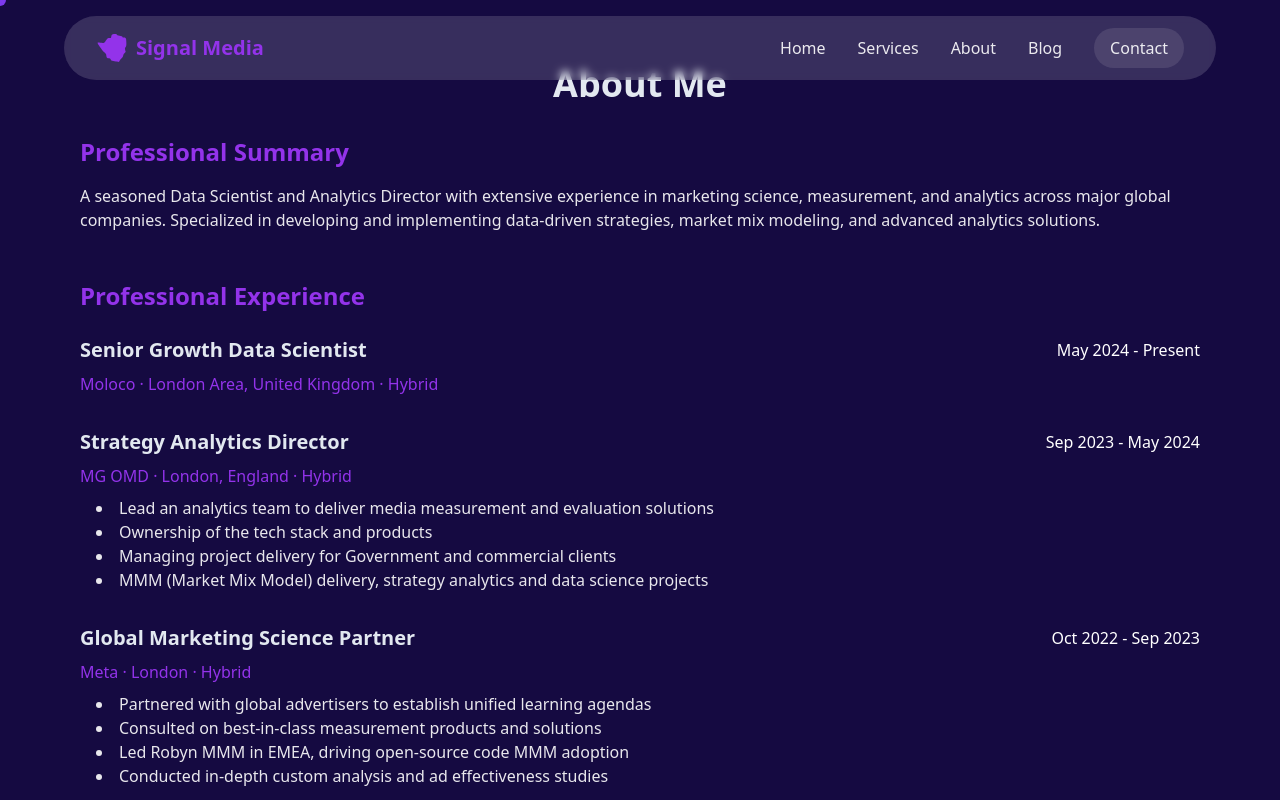
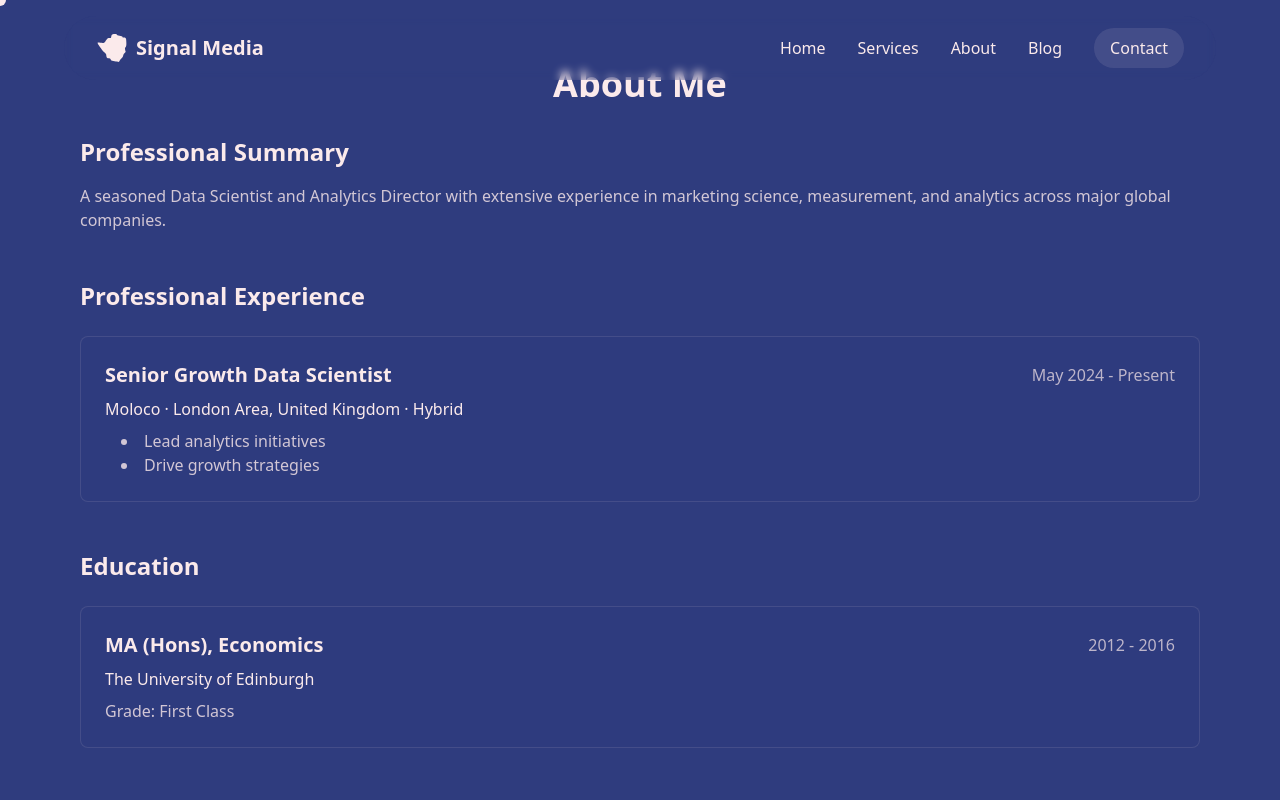
Before and after one commit to alaricjames/signal-media-project, a React (Vite) app: page /about in a window 1280 px wide. Shown: the top 800 px of the page. Built offline with nearby package versions, Linux system fonts and the light colour scheme.

Commit message:
big colour change

```diff
--- a/src/App.css
+++ b/src/App.css
@@ -8,26 +8,25 @@
 /* Modern color palette */
 :root {
   /* Primary colors */
-  --primary-dark: #150a41;  /* Main dark color */
-  --primary-purple: #7C3AED;
-  --primary-pink: #DB2777;
+  --primary-dark: #2F3C7E;  /* Navy blue */
+  --primary-light: #FBEAEB;  /* Light pink */
 
   /* Background colors */
-  --bg-darker: #0d0629;     /* Slightly darker than main */
-  --bg-main: #150a41;       /* Main background */
-  --bg-lighter: #1f1154;    /* Slightly lighter for contrast */
+  --bg-darker: #252f63;     /* Slightly darker navy */
+  --bg-main: #2F3C7E;       /* Main navy background */
+  --bg-lighter: #3a4a9e;    /* Slightly lighter navy */
 
   /* Text colors */
-  --text-light: #e2e8f0;    /* Light gray for main text */
-  --text-muted: #94a3b8;    /* Muted gray for secondary text */
+  --text-light: #FBEAEB;    /* Light pink for main text */
+  --text-muted: #ffd8d9;    /* Slightly darker pink for secondary text */
   --text-bright: #ffffff;    /* White for emphasis */
 
   /* Accent colors */
-  --accent-purple: #7e6190;
-  --accent-blue: #487fa1;
+  --accent-navy: #2F3C7E;
+  --accent-pink: #FBEAEB;
 
   /* Gradient combinations */
-  --gradient-hero: linear-gradient(135deg, var(--bg-darker) 0%, var(--bg-main) 50%, var(--primary-purple) 100%);
+  --gradient-hero: linear-gradient(135deg, var(--bg-darker) 0%, var(--bg-main) 50%, var(--bg-lighter) 100%);
   --gradient-card: linear-gradient(135deg, var(--bg-main) 0%, var(--bg-lighter) 100%);
 }
 
@@ -39,14 +38,14 @@
 
 /* Card and container styles */
 .card-surface {
-  background: #150a41;  /* Solid color instead of rgba */
-  border: 1px solid rgba(255, 255, 255, 0.1);
+  background: #2F3C7E;
+  border: 1px solid rgba(251, 234, 235, 0.1);
   box-shadow: 0 4px 6px -1px rgba(0, 0, 0, 0.3);
 }
 
 /* Blog specific card styles */
 .blog-card {
-  background: #1f1154;  /* Lighter solid purple for blog cards */
+  background: #3a4a9e;
 }
 
 /* Text styles for blog */
@@ -112,15 +111,15 @@
 
 /* Gradient backgrounds */
 .gradient-bg {
-  background: rgba(255, 255, 255, 0.1);
+  background: rgba(251, 234, 235, 0.1);
   backdrop-filter: blur(4px);
-  border: 1px solid rgba(255, 255, 255, 0.2);
-  color: white;
+  border: 1px solid rgba(251, 234, 235, 0.2);
+  color: #FBEAEB;
   transition: all 0.3s ease;
 }
 
 .gradient-bg:hover {
-  background: rgba(255, 255, 255, 0.2);
+  background: rgba(251, 234, 235, 0.2);
   transform: translateY(-1px);
   box-shadow: 0 4px 12px rgba(0, 0, 0, 0.1);
 }
@@ -151,7 +150,7 @@
 .cursor {
   width: 12px;
   height: 12px;
-  background-color: #7C3AED; /* Deep purple color matching your logo */
+  background-color: #FBEAEB;
   border-radius: 50%;
   position: fixed;
   pointer-events: none; /* Ensures the circle doesn't interfere with clicking */
@@ -161,7 +160,7 @@
 
 /* White cursor for dark backgrounds */
 .cursor-light {
-  background-color: white;
+  background-color: #2F3C7E;
 }
 
 /* Add this to your existing styles */
--- a/src/components/Navbar.jsx
+++ b/src/components/Navbar.jsx
@@ -32,8 +32,8 @@
   return (
     <nav className={`fixed w-full transition-all duration-300 z-50 mx-auto px-4 mt-4 rounded-full max-w-6xl left-1/2 -translate-x-1/2 ${
       isScrolled
-        ? 'bg-white/20 backdrop-blur-md shadow-lg'
-        : 'bg-white/15 backdrop-blur-sm'
+        ? 'bg-[#2F3C7E]/20 backdrop-blur-md shadow-lg'
+        : 'bg-[#2F3C7E]/15 backdrop-blur-sm'
     }`}>
       <div className="max-w-6xl mx-auto px-4">
         <div className="flex justify-between items-center py-3">
@@ -42,29 +42,29 @@
               <svg
                 xmlns="http://www.w3.org/2000/svg"
                 viewBox="0 0 100 100"
-                className="h-8 w-8 mr-2 text-purple-600"
+                className="h-8 w-8 mr-2 text-[#FBEAEB]"
                 fill="currentColor"
               >
                 <path d="M5.0787,33.34785c.51955-1.68853,15.64267,2.3464,19.88853.3352s3.6872-5.25146,6.48054-8.26826,4.6928-6.48054,7.82133-6.59227,6.3688.89387,7.48613-1.22907.78214-9.27386,4.13414-10.056,11.50853-1.56426,13.0728-.44693,1.45253,3.57547,5.81013,4.0224a31.21118,31.21118,0,0,1,7.48613,1.56427c2.45814.6704,4.91627,1.22906,5.58667,2.79333s.3352,1.56427,4.46933,1.56427,6.48054,2.23466,6.704,4.6928,2.45814,20.4472-.6704,24.24613-2.90506,3.79894-2.56986,8.0448,2.45813,6.59227,1.676,8.82694-6.59227,6.14533-6.704,8.38a18.29379,18.29379,0,0,1-7.15094,12.51413c-5.3632,3.79893-4.80453,9.94427-7.82133,9.7208s-22.57013-2.23467-24.02267-5.58667-2.90506-6.0336-5.81013-5.6984-6.25707.55867-7.82133-3.91066S33.012,70.10812,29.8835,67.31479,19.604,58.37612,15.35817,51.11346,4.18483,36.25292,5.0787,33.34785Z"/>
               </svg>
-              <span className="text-xl font-bold text-purple-600">Signal Media</span>
+              <span className="text-xl font-bold text-[#FBEAEB]">Signal Media</span>
             </Link>
           </div>
 
           {/* Desktop Navigation */}
           <div className="hidden md:flex items-center space-x-8">
-            <Link to="/#home" className="text-gray-200 hover:text-white">Home</Link>
-            <Link to="/#services" className="text-gray-200 hover:text-white">Services</Link>
-            <Link to="/about" className="text-gray-200 hover:text-white">About</Link>
-            <Link to="/blog" className="text-gray-200 hover:text-white">Blog</Link>
-            <Link to="/#contact" className="text-gray-200 hover:text-white px-4 py-2 rounded-full bg-white/10 hover:bg-white/20 transition-all">Contact</Link>
+            <Link to="/#home" className="text-[#FBEAEB] hover:text-white">Home</Link>
+            <Link to="/#services" className="text-[#FBEAEB] hover:text-white">Services</Link>
+            <Link to="/about" className="text-[#FBEAEB] hover:text-white">About</Link>
+            <Link to="/blog" className="text-[#FBEAEB] hover:text-white">Blog</Link>
+            <Link to="/#contact" className="text-[#FBEAEB] hover:text-white px-4 py-2 rounded-full bg-[#FBEAEB]/10 hover:bg-[#FBEAEB]/20 transition-all">Contact</Link>
           </div>
 
           {/* Mobile menu button */}
           <div className="md:hidden">
             <button
               onClick={() => setIsMobileMenuOpen(!isMobileMenuOpen)}
-              className="text-gray-200 hover:text-white focus:outline-none"
+              className="text-[#FBEAEB] hover:text-white focus:outline-none"
             >
               <svg className="h-6 w-6" fill="none" stroke="currentColor" viewBox="0 0 24 24">
                 <path strokeLinecap="round" strokeLinejoin="round" strokeWidth="2" d="M4 6h16M4 12h16M4 18h16"/>
@@ -75,40 +75,40 @@
 
         {/* Mobile Menu - Now positioned below the navbar */}
         <div className={`${isMobileMenuOpen ? 'block' : 'hidden'} md:hidden absolute w-full left-0 top-full mt-2`}>
-          <div className="bg-[#150a41]/90 backdrop-blur-md shadow-lg rounded-lg">
+          <div className="bg-[#2F3C7E]/90 backdrop-blur-md shadow-lg rounded-lg">
             <div className="px-2 pt-2 pb-3 space-y-1">
               <Link
                 to="/#home"
                 onClick={handleNavigation}
-                className="block px-3 py-2 text-gray-200 hover:text-white hover:bg-[#150a41]/80 rounded-sm"
+                className="block px-3 py-2 text-[#FBEAEB] hover:text-white hover:bg-[#2F3C7E]/80 rounded-sm"
               >
                 Home
               </Link>
               <Link
                 to="/#services"
                 onClick={handleNavigation}
-                className="block px-3 py-2 text-gray-200 hover:text-white hover:bg-[#150a41]/80 rounded-sm"
+                className="block px-3 py-2 text-[#FBEAEB] hover:text-white hover:bg-[#2F3C7E]/80 rounded-sm"
               >
                 Services
               </Link>
               <Link
                 to="/about"
                 onClick={handleNavigation}
-                className="block px-3 py-2 text-gray-200 hover:text-white hover:bg-[#150a41]/80 rounded-sm"
+                className="block px-3 py-2 text-[#FBEAEB] hover:text-white hover:bg-[#2F3C7E]/80 rounded-sm"
               >
                 About
               </Link>
               <Link
                 to="/blog"
                 onClick={handleNavigation}
-                className="block px-3 py-2 text-gray-200 hover:text-white hover:bg-[#150a41]/80 rounded-sm"
+                className="block px-3 py-2 text-[#FBEAEB] hover:text-white hover:bg-[#2F3C7E]/80 rounded-sm"
               >
                 Blog
               </Link>
               <Link
                 to="/#contact"
                 onClick={handleNavigation}
-                className="block px-3 py-2 text-gray-200 hover:text-white bg-white/10 hover:bg-white/20 rounded-full text-center mt-2 mx-2"
+                className="block px-3 py-2 text-[#FBEAEB] hover:text-white bg-[#FBEAEB]/10 hover:bg-[#FBEAEB]/20 rounded-full text-center mt-2 mx-2"
               >
                 Contact Us
               </Link>
--- a/src/components/Services.jsx
+++ b/src/components/Services.jsx
@@ -2,25 +2,25 @@
 
 const Services = () => {
   return (
-    <div id="services" className="py-20 section-alt">
+    <div id="services" className="py-20 bg-[#2F3C7E]">
       <div className="max-w-6xl mx-auto px-4">
-        <h2 className="text-3xl font-bold text-center mb-12">Our Services</h2>
+        <h2 className="text-3xl font-bold text-center mb-12 text-[#FBEAEB]">Our Services</h2>
         <div className="grid md:grid-cols-2 lg:grid-cols-4 gap-8">
-          <div className="card-surface p-6 rounded-lg border-l-4 border-purple-600">
-            <h3 className="text-xl font-semibold mb-4">Digital Marketing</h3>
-            <p className="text-gray-600">Strategic social media management, SEO optimization, and PPC campaigns tailored for the African market.</p>
+          <div className="p-6 rounded-lg border border-[#FBEAEB]/10 bg-[#2F3C7E]/50 hover:bg-[#2F3C7E]/70 transition-all">
+            <h3 className="text-xl font-semibold mb-4 text-[#FBEAEB]">Digital Marketing</h3>
+            <p className="text-[#FBEAEB]/80">Strategic social media management, SEO optimization, and PPC campaigns tailored for the African market.</p>
           </div>
-          <div className="card-surface p-6 rounded-lg border-l-4 border-pink-600">
-            <h3 className="text-xl font-semibold mb-4">Media Services</h3>
-            <p className="text-gray-600">Professional content creation, video production, and brand storytelling that resonates with your audience.</p>
+          <div className="p-6 rounded-lg border border-[#FBEAEB]/10 bg-[#2F3C7E]/50 hover:bg-[#2F3C7E]/70 transition-all">
+            <h3 className="text-xl font-semibold mb-4 text-[#FBEAEB]">Media Services</h3>
+            <p className="text-[#FBEAEB]/80">Professional content creation, video production, and brand storytelling that resonates with your audience.</p>
           </div>
-          <div className="card-surface p-6 rounded-lg border-l-4 border-indigo-600">
-            <h3 className="text-xl font-semibold mb-4">Data Science</h3>
-            <p className="text-gray-600">Advanced analytics and insights to drive data-informed marketing decisions and strategy.</p>
+          <div className="p-6 rounded-lg border border-[#FBEAEB]/10 bg-[#2F3C7E]/50 hover:bg-[#2F3C7E]/70 transition-all">
+            <h3 className="text-xl font-semibold mb-4 text-[#FBEAEB]">Data Science</h3>
+            <p className="text-[#FBEAEB]/80">Advanced analytics and insights to drive data-informed marketing decisions and strategy.</p>
           </div>
-          <div className="card-surface p-6 rounded-lg border-l-4 border-blue-600">
-            <h3 className="text-xl font-semibold mb-4">Web Design</h3>
-            <p className="text-gray-600">Custom-crafted, responsive websites that combine stunning design with powerful functionality.</p>
+          <div className="p-6 rounded-lg border border-[#FBEAEB]/10 bg-[#2F3C7E]/50 hover:bg-[#2F3C7E]/70 transition-all">
+            <h3 className="text-xl font-semibold mb-4 text-[#FBEAEB]">Web Design</h3>
+            <p className="text-[#FBEAEB]/80">Custom-crafted, responsive websites that combine stunning design with powerful functionality.</p>
           </div>
         </div>
       </div>
--- a/src/pages/AboutPage.jsx
+++ b/src/pages/AboutPage.jsx
@@ -2,100 +2,53 @@
 
 const AboutPage = () => {
   return (
+    <div className="bg-[#2F3C7E] min-h-screen">
       <div className="max-w-6xl mx-auto px-4 py-16">
-      <h1 className="text-4xl font-bold mb-8 text-center">About Me</h1>
+        <h1 className="text-4xl font-bold mb-8 text-center text-[#FBEAEB]">About Me</h1>
 
         {/* Professional Summary */}
         <div className="mb-12">
-        <h2 className="text-2xl font-bold mb-4 text-purple-600">Professional Summary</h2>
-        <p className="text-gray-700 mb-4">
+          <h2 className="text-2xl font-bold mb-4 text-[#FBEAEB]">Professional Summary</h2>
+          <p className="text-[#FBEAEB]/80 mb-4">
             A seasoned Data Scientist and Analytics Director with extensive experience in marketing science,
-          measurement, and analytics across major global companies. Specialized in developing and implementing
-          data-driven strategies, market mix modeling, and advanced analytics solutions.
+            measurement, and analytics across major global companies.
           </p>
         </div>
 
         {/* Professional Experience */}
         <div className="mb-12">
-        <h2 className="text-2xl font-bold mb-6 text-purple-600">Professional Experience</h2>
+          <h2 className="text-2xl font-bold mb-6 text-[#FBEAEB]">Professional Experience</h2>
 
-        {/* Current Role */}
-        <div className="mb-8">
+          {/* Experience items */}
+          <div className="space-y-8">
+            {/* Each experience item */}
+            <div className="p-6 rounded-lg bg-[#2F3C7E]/30 border border-[#FBEAEB]/10">
               <div className="flex items-center justify-between mb-2">
-            <h3 className="text-xl font-semibold">Senior Growth Data Scientist</h3>
-            <span className="text-gray-600">May 2024 - Present</span>
+                <h3 className="text-xl font-semibold text-[#FBEAEB]">Senior Growth Data Scientist</h3>
+                <span className="text-[#FBEAEB]/70">May 2024 - Present</span>
               </div>
-          <p className="text-purple-600 mb-2">Moloco · London Area, United Kingdom · Hybrid</p>
-        </div>
-
-        {/* MG OMD Role */}
-        <div className="mb-8">
-          <div className="flex items-center justify-between mb-2">
-            <h3 className="text-xl font-semibold">Strategy Analytics Director</h3>
-            <span className="text-gray-600">Sep 2023 - May 2024</span>
-          </div>
-          <p className="text-purple-600 mb-2">MG OMD · London, England · Hybrid</p>
-          <ul className="list-disc list-inside text-gray-700 ml-4">
-            <li>Lead an analytics team to deliver media measurement and evaluation solutions</li>
-            <li>Ownership of the tech stack and products</li>
-            <li>Managing project delivery for Government and commercial clients</li>
-            <li>MMM (Market Mix Model) delivery, strategy analytics and data science projects</li>
+              <p className="text-[#FBEAEB] mb-2">Moloco · London Area, United Kingdom · Hybrid</p>
+              <ul className="list-disc list-inside text-[#FBEAEB]/80 ml-4">
+                <li>Lead analytics initiatives</li>
+                <li>Drive growth strategies</li>
               </ul>
             </div>
 
-        {/* Meta Role */}
-        <div className="mb-8">
-          <div className="flex items-center justify-between mb-2">
-            <h3 className="text-xl font-semibold">Global Marketing Science Partner</h3>
-            <span className="text-gray-600">Oct 2022 - Sep 2023</span>
-          </div>
-          <p className="text-purple-600 mb-2">Meta · London · Hybrid</p>
-          <ul className="list-disc list-inside text-gray-700 ml-4">
-            <li>Partnered with global advertisers to establish unified learning agendas</li>
-            <li>Consulted on best-in-class measurement products and solutions</li>
-            <li>Led Robyn MMM in EMEA, driving open-source code MMM adoption</li>
-            <li>Conducted in-depth custom analysis and ad effectiveness studies</li>
-          </ul>
-        </div>
-
-        {/* Heineken Role */}
-        <div className="mb-8">
-          <div className="flex items-center justify-between mb-2">
-            <h3 className="text-xl font-semibold">Data Scientist - Marketing Lead</h3>
-            <span className="text-gray-600">Aug 2019 - Oct 2021</span>
-          </div>
-          <p className="text-purple-600 mb-2">The HEINEKEN Company · United Kingdom</p>
-          <ul className="list-disc list-inside text-gray-700 ml-4">
-            <li>In-housed the Market Mix Modelling capability</li>
-            <li>Led AB testing, test cell design, and measurement initiatives</li>
-            <li>Developed consumer segmentation and category management solutions</li>
-            <li>Specialized in data visualization and storytelling</li>
-          </ul>
+            {/* Additional experience items with same styling */}
           </div>
         </div>
 
         {/* Education */}
         <div className="mb-12">
-        <h2 className="text-2xl font-bold mb-6 text-purple-600">Education</h2>
-        <div className="mb-4">
+          <h2 className="text-2xl font-bold mb-6 text-[#FBEAEB]">Education</h2>
+          <div className="p-6 rounded-lg bg-[#2F3C7E]/30 border border-[#FBEAEB]/10">
             <div className="flex items-center justify-between mb-2">
-            <h3 className="text-xl font-semibold">MA (Hons), Economics</h3>
-            <span className="text-gray-600">2012 - 2016</span>
+              <h3 className="text-xl font-semibold text-[#FBEAEB]">MA (Hons), Economics</h3>
+              <span className="text-[#FBEAEB]/70">2012 - 2016</span>
             </div>
-          <p className="text-purple-600 mb-2">The University of Edinburgh</p>
-          <p className="text-gray-700 mb-2">Grade: First Class</p>
-          <p className="text-gray-700">
-            Focused on Development, Public, and Labour Economics, with emphasis on data analysis
-            and quantitative methods through statistical software (STATA).
-          </p>
-          <p className="text-gray-700 mt-2">
-            Key Achievements:
-          </p>
-          <ul className="list-disc list-inside text-gray-700 ml-4">
-            <li>Macroeconomics: 85%</li>
-            <li>Applications of Econometrics: 78%</li>
-            <li>Essentials of Econometrics: 72%</li>
-          </ul>
+            <p className="text-[#FBEAEB] mb-2">The University of Edinburgh</p>
+            <p className="text-[#FBEAEB]/80">Grade: First Class</p>
+          </div>
         </div>
       </div>
     </div>
--- a/tailwind.config.js
+++ b/tailwind.config.js
@@ -6,21 +6,25 @@
   ],
   theme: {
     extend: {
+      colors: {
+        'primary': '#2F3C7E',
+        'secondary': '#FBEAEB',
+      },
       typography: {
         DEFAULT: {
           css: {
-            color: 'rgba(255, 255, 255, 0.9)',
+            color: '#FBEAEB',
             p: {
-              color: 'rgba(255, 255, 255, 0.9)',
+              color: '#FBEAEB',
             },
             h1: {
-              color: 'white',
+              color: '#FBEAEB',
             },
             h2: {
-              color: 'white',
+              color: '#FBEAEB',
             },
             h3: {
-              color: 'white',
+              color: '#FBEAEB',
             },
           },
         },
```
Also changed, not shown: src/components/Contact.jsx (+17 -17 lines), src/components/Hero.jsx (+4 -4 lines), src/components/WebDesignFeatures.jsx (+18 -18 lines). Lines whose indentation alone changed are shown as unchanged.
